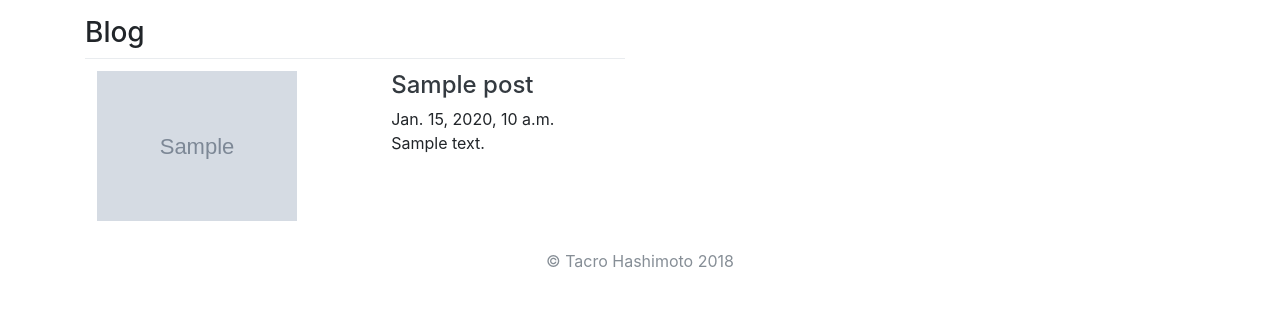
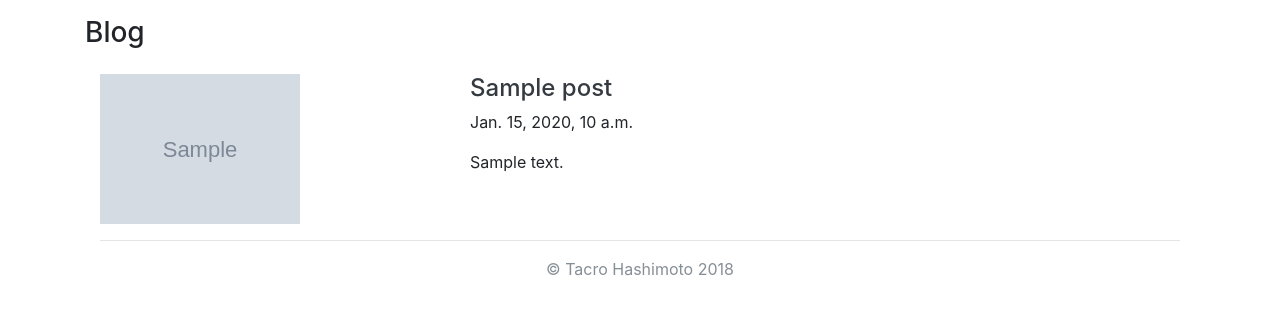
Before and after one commit to tacro/portfolio, a Django app: template blog/templates/blog/index.html in a window 1280 px wide. Shown: the part 56-371 px from the top of the page. Run offline with Django 3.2, Linux system fonts and the light colour scheme; the template is opened without the code that fills it: most values are stand-ins (such as "Sample title", 1, 10 or a date in 2020); grey boxes marked "Sample" are stand-in pictures; data that the repository does not hold is empty; some libraries are stand-ins or nearby versions.

Commit message:
revised blog index page's appearance

```diff
--- a/blog/templates/blog/index.html
+++ b/blog/templates/blog/index.html
@@ -37,26 +37,26 @@
       </nav>
     </header>
 
-    <main role="main">
+
       <div class="container">
         <h3 class="pt-3">Blog</h3>
-        {% for post in posts.all %}
-        <div class=row>
-          <div class="jp col-md-6">
-            <table class=table><tbody>
-              <tr><td class=date>
-                <img src="{{post.image.url}}" class="img-fluid" alt="Responsive image" height="200" width="200" style="float:left;"></img>
-              </td><td class=jp>
-                <a href = "{% url 'detail' post.id %}"><h4 class="text-dark"> {{post.title}} </h4></a>
-                {{ post.pub_date_pretty }}
-                <p> {{ post.summary }} </p>
-              </td></tr>
-              </tbody></table>
+        <div class="container">
+          {% for post in posts.all %}
+          <div class="row pt-3">
+            <div class="col-4 mx-auto" onclick="window.location =' {% url  'detail' post.id %}';">
+                  <img src="{{post.image.url}}" class="img-fluid" alt="post's image" height="200" width="200" style="object-fit:cover;"></img>
+            </div>
+            <div class="col-8" onclick="window.location =' {% url  'detail' post.id %}';">
+              <h4 class="text-dark"> {{post.title}} </h4>
+              <p>{{ post.pub_date_pretty }}</p>
+              <p> {{ post.summary }} </p>
+            </div>
           </div>
+          <hr />
+          {% endfor %}
         </div>
-        {% endfor %}
       </div>
-    </main>
+
 
     <footer class="text-muted">
       <div class="container text-center">
```
